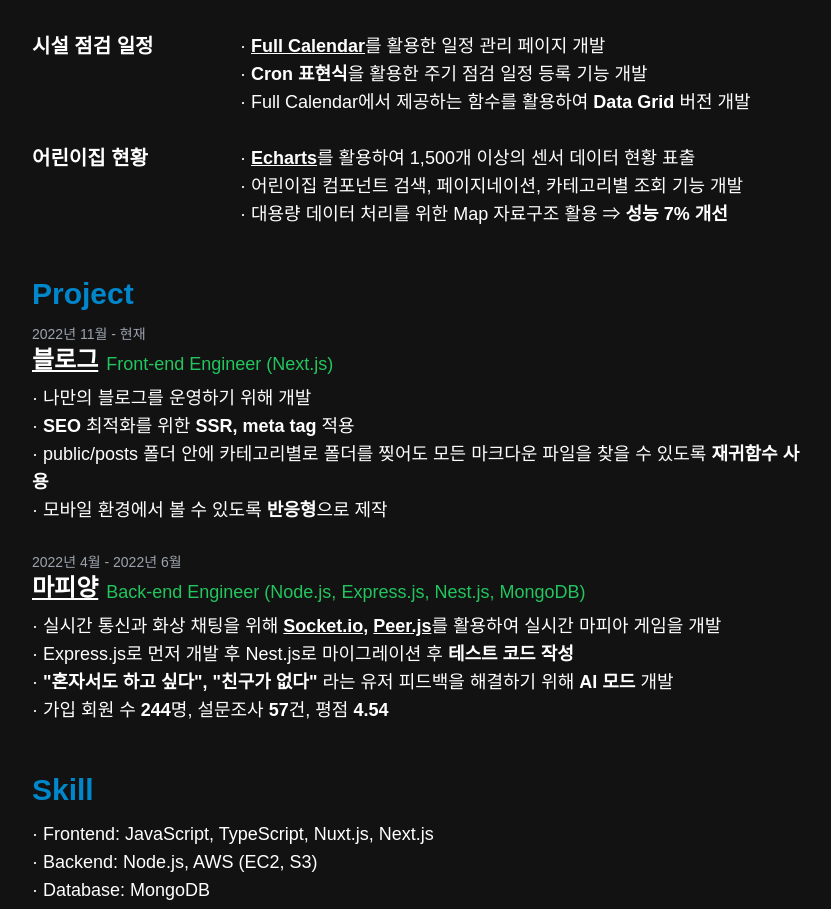
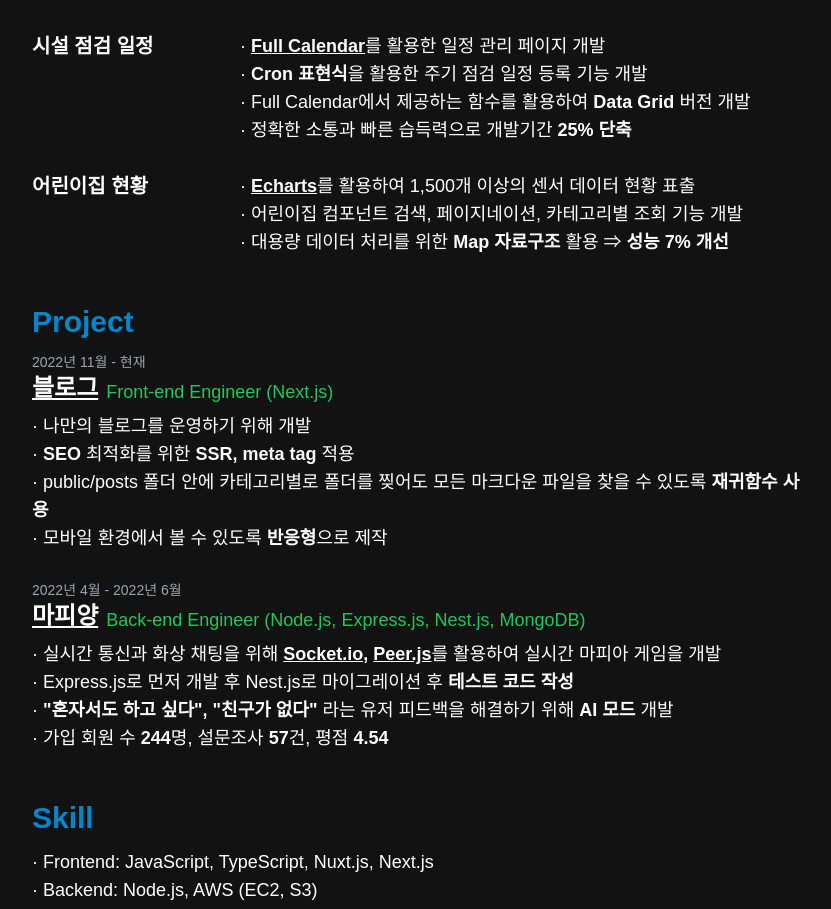
Before and after one commit to dongsun1/dongsun1.dev, a Next.js app: page /resume in a window 1280 px wide. Shown: the part 965-1874 px from the top of the page, without its empty margins (224-1055 px from the left). Built offline with nearby package versions, Linux system fonts and the light colour scheme; a web font is replaced by a local one.

Commit message:
update container

```diff
--- a/components/container.tsx
+++ b/components/container.tsx
@@ -19,10 +19,10 @@
         <title>{meta.title}</title>
         <meta name="robots" content="follow, index" />
         <meta content={meta.desc} name="description" />
-        <meta property="og:url" content={`https://dongsun-dev.vercel.app${router.asPath}`} />
-        <link rel="canonical" href={`https://dongsun-dev.vercel.app${router.asPath}`} />
+        <meta property="og:url" content={`https://dongsun.dev${router.asPath}`} />
+        <link rel="canonical" href={`https://dongsun.dev${router.asPath}`} />
         <meta property="og:type" content={meta.type} />
-        <meta property="og:site_name" content="Lee Robinson" />
+        <meta property="og:site_name" content="dongsun1 blog" />
         <meta property="og:description" content={meta.desc} />
         <meta property="og:title" content={meta.title} />
         <meta property="og:image" content={meta.image} />
--- a/pages/resume.tsx
+++ b/pages/resume.tsx
@@ -82,6 +82,9 @@
               <p>
                 · Full Calendar에서 제공하는 함수를 활용하여 <span className="font-bold">Data Grid</span> 버전 개발
               </p>
+              <p>
+                · 정확한 소통과 빠른 습득력으로 개발기간 <span className="font-bold">25% 단축</span>
+              </p>
             </div>
           </div>
           <br />
@@ -97,7 +100,7 @@
               </p>
               <p>· 어린이집 컴포넌트 검색, 페이지네이션, 카테고리별 조회 기능 개발</p>
               <p>
-                · 대용량 데이터 처리를 위한 Map 자료구조 활용 ⇒ <span className="font-bold">성능 7% 개선</span>
+                · 대용량 데이터 처리를 위한 <span className="font-bold">Map 자료구조</span> 활용 ⇒ <span className="font-bold">성능 7% 개선</span>
               </p>
             </div>
           </div>
```
